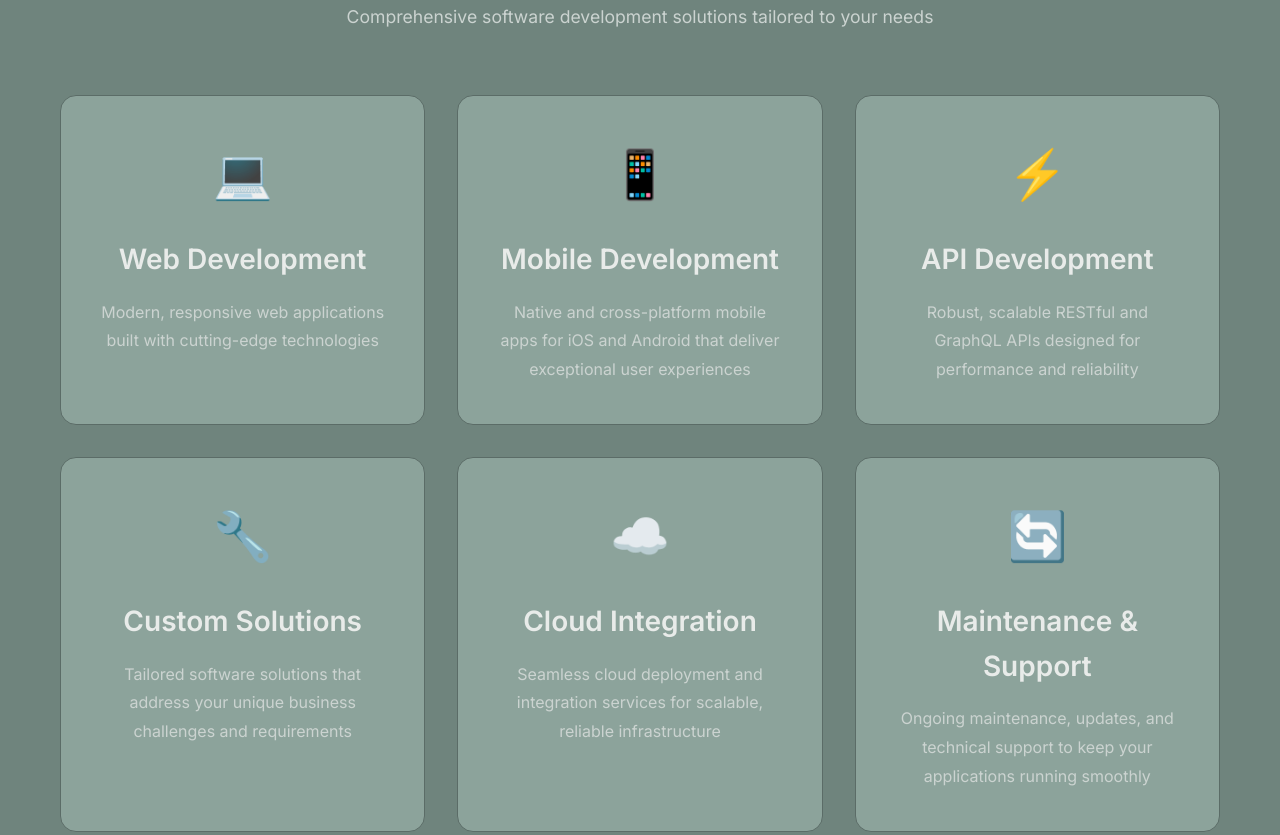
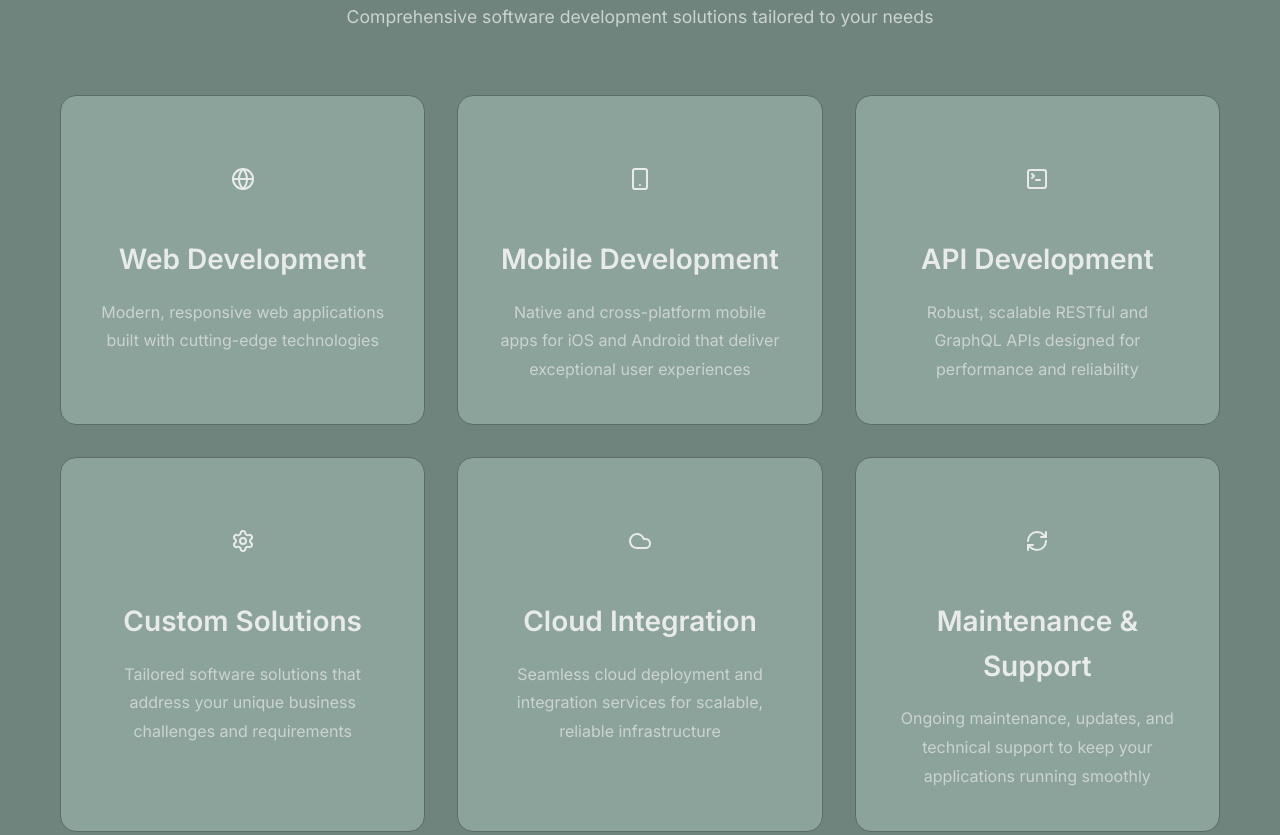
Before and after one commit to VerdieCraig/dark-lotus, a plain HTML site: page index.html in a window 1280 px wide. Shown: the part 1000-1835 px from the top of the page. Drawn offline with Linux system fonts and the light colour scheme.

Commit message:
swapped icons for Lucide

```diff
--- a/index.html
+++ b/index.html
@@ -65,37 +65,49 @@
             <p class="section-subtitle">Comprehensive software development solutions tailored to your needs</p>
             <div class="services-grid">
                 <div class="service-card">
-                    <div class="service-icon">💻</div>
+                    <div class="service-icon">
+                        <svg xmlns="http://www.w3.org/2000/svg" width="24" height="24" viewBox="0 0 24 24" fill="none" stroke="currentColor" stroke-width="2" stroke-linecap="round" stroke-linejoin="round" class="lucide lucide-globe-icon lucide-globe"><circle cx="12" cy="12" r="10"/><path d="M12 2a14.5 14.5 0 0 0 0 20 14.5 14.5 0 0 0 0-20"/><path d="M2 12h20"/></svg>
+                    </div>
                     <h3>Web Development</h3>
                     <p>Modern, responsive web applications built with cutting-edge technologies</p>
                     <div class="card-accent"></div>
                 </div>
                 <div class="service-card">
-                    <div class="service-icon">📱</div>
+                    <div class="service-icon">
+                        <svg xmlns="http://www.w3.org/2000/svg" width="24" height="24" viewBox="0 0 24 24" fill="none" stroke="currentColor" stroke-width="2" stroke-linecap="round" stroke-linejoin="round" class="lucide lucide-smartphone-icon lucide-smartphone"><rect width="14" height="20" x="5" y="2" rx="2" ry="2"/><path d="M12 18h.01"/></svg>
+                    </div>
                     <h3>Mobile Development</h3>
                     <p>Native and cross-platform mobile apps for iOS and Android that deliver exceptional user experiences</p>
                     <div class="card-accent"></div>
                 </div>
                 <div class="service-card">
-                    <div class="service-icon">⚡</div>
+                    <div class="service-icon">
+                        <svg xmlns="http://www.w3.org/2000/svg" width="24" height="24" viewBox="0 0 24 24" fill="none" stroke="currentColor" stroke-width="2" stroke-linecap="round" stroke-linejoin="round" class="lucide lucide-square-terminal-icon lucide-square-terminal"><path d="m7 11 2-2-2-2"/><path d="M11 13h4"/><rect width="18" height="18" x="3" y="3" rx="2" ry="2"/></svg>
+                    </div>
                     <h3>API Development</h3>
                     <p>Robust, scalable RESTful and GraphQL APIs designed for performance and reliability</p>
                     <div class="card-accent"></div>
                 </div>
                 <div class="service-card">
-                    <div class="service-icon">🔧</div>
+                    <div class="service-icon">
+                        <svg xmlns="http://www.w3.org/2000/svg" width="24" height="24" viewBox="0 0 24 24" fill="none" stroke="currentColor" stroke-width="2" stroke-linecap="round" stroke-linejoin="round" class="lucide lucide-settings-icon lucide-settings"><path d="M9.671 4.136a2.34 2.34 0 0 1 4.659 0 2.34 2.34 0 0 0 3.319 1.915 2.34 2.34 0 0 1 2.33 4.033 2.34 2.34 0 0 0 0 3.831 2.34 2.34 0 0 1-2.33 4.033 2.34 2.34 0 0 0-3.319 1.915 2.34 2.34 0 0 1-4.659 0 2.34 2.34 0 0 0-3.32-1.915 2.34 2.34 0 0 1-2.33-4.033 2.34 2.34 0 0 0 0-3.831A2.34 2.34 0 0 1 6.35 6.051a2.34 2.34 0 0 0 3.319-1.915"/><circle cx="12" cy="12" r="3"/></svg>
+                    </div>
                     <h3>Custom Solutions</h3>
                     <p>Tailored software solutions that address your unique business challenges and requirements</p>
                     <div class="card-accent"></div>
                 </div>
                 <div class="service-card">
-                    <div class="service-icon">☁️</div>
+                    <div class="service-icon">
+                        <svg xmlns="http://www.w3.org/2000/svg" width="24" height="24" viewBox="0 0 24 24" fill="none" stroke="currentColor" stroke-width="2" stroke-linecap="round" stroke-linejoin="round" class="lucide lucide-cloud-icon lucide-cloud"><path d="M17.5 19H9a7 7 0 1 1 6.71-9h1.79a4.5 4.5 0 1 1 0 9Z"/></svg>
+                    </div>
                     <h3>Cloud Integration</h3>
                     <p>Seamless cloud deployment and integration services for scalable, reliable infrastructure</p>
                     <div class="card-accent"></div>
                 </div>
                 <div class="service-card">
-                    <div class="service-icon">🔄</div>
+                    <div class="service-icon">
+                        <svg xmlns="http://www.w3.org/2000/svg" width="24" height="24" viewBox="0 0 24 24" fill="none" stroke="currentColor" stroke-width="2" stroke-linecap="round" stroke-linejoin="round" class="lucide lucide-refresh-cw-icon lucide-refresh-cw"><path d="M3 12a9 9 0 0 1 9-9 9.75 9.75 0 0 1 6.74 2.74L21 8"/><path d="M21 3v5h-5"/><path d="M21 12a9 9 0 0 1-9 9 9.75 9.75 0 0 1-6.74-2.74L3 16"/><path d="M8 16H3v5"/></svg>
+                    </div>
                     <h3>Maintenance & Support</h3>
                     <p>Ongoing maintenance, updates, and technical support to keep your applications running smoothly</p>
                     <div class="card-accent"></div>
@@ -213,14 +225,18 @@
             <div class="contact-content">
                 <div class="contact-info">
                     <div class="contact-item">
-                        <div class="contact-icon">📧</div>
+                        <div class="contact-icon">
+                            <svg xmlns="http://www.w3.org/2000/svg" width="24" height="24" viewBox="0 0 24 24" fill="none" stroke="currentColor" stroke-width="2" stroke-linecap="round" stroke-linejoin="round" class="lucide lucide-mail-icon lucide-mail"><path d="m22 7-8.991 5.727a2 2 0 0 1-2.009 0L2 7"/><rect x="2" y="4" width="20" height="16" rx="2"/></svg>
+                        </div>
                         <div>
                             <h3>Email</h3>
                             <p>contact@darklotusdev.com</p>
                         </div>
                     </div>
                     <div class="contact-item">
-                        <div class="contact-icon">💬</div>
+                        <div class="contact-icon">
+                            <svg xmlns="http://www.w3.org/2000/svg" width="24" height="24" viewBox="0 0 24 24" fill="none" stroke="currentColor" stroke-width="2" stroke-linecap="round" stroke-linejoin="round" class="lucide lucide-messages-square-icon lucide-messages-square"><path d="M16 10a2 2 0 0 1-2 2H6.828a2 2 0 0 0-1.414.586l-2.202 2.202A.71.71 0 0 1 2 14.286V4a2 2 0 0 1 2-2h10a2 2 0 0 1 2 2z"/><path d="M20 9a2 2 0 0 1 2 2v10.286a.71.71 0 0 1-1.212.502l-2.202-2.202A2 2 0 0 0 17.172 19H10a2 2 0 0 1-2-2v-1"/></svg>
+                        </div>
                         <div>
                             <h3>Let's Talk</h3>
                             <p>Schedule a consultation to discuss your project</p>
```
